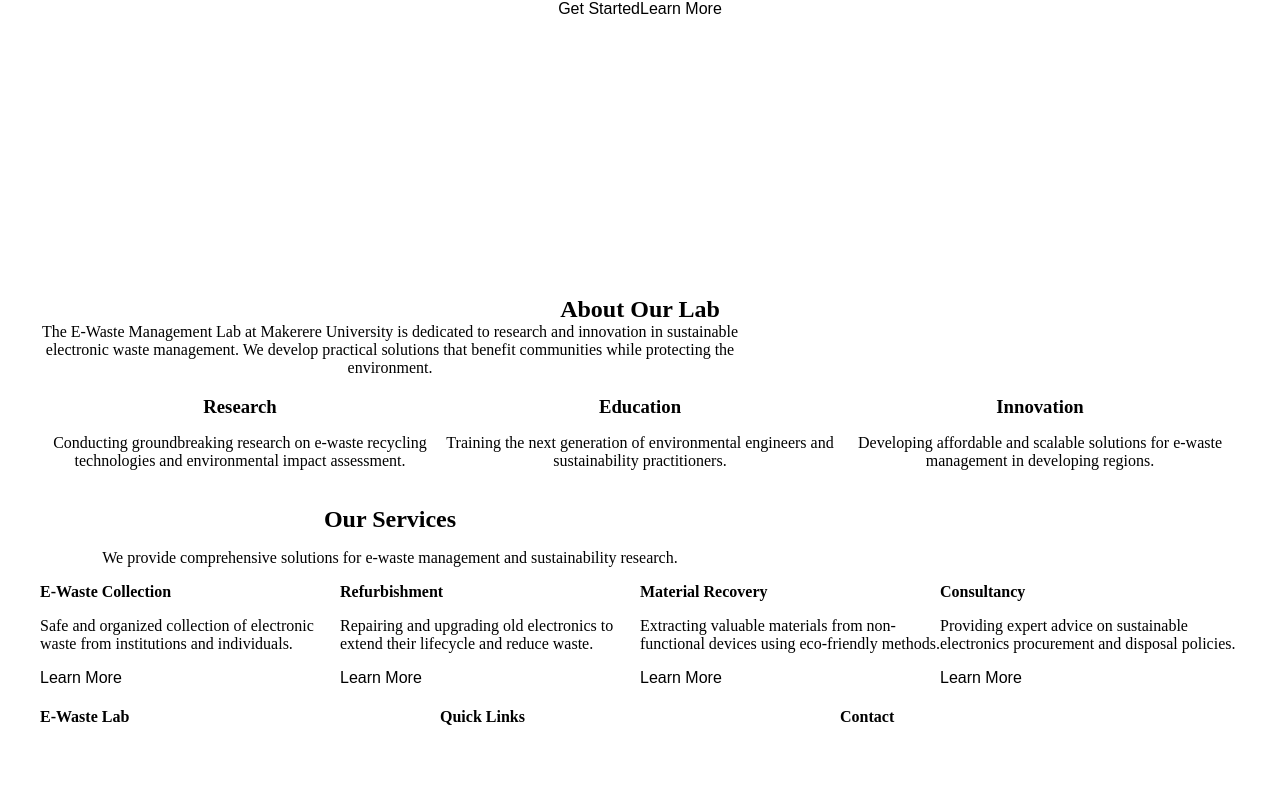
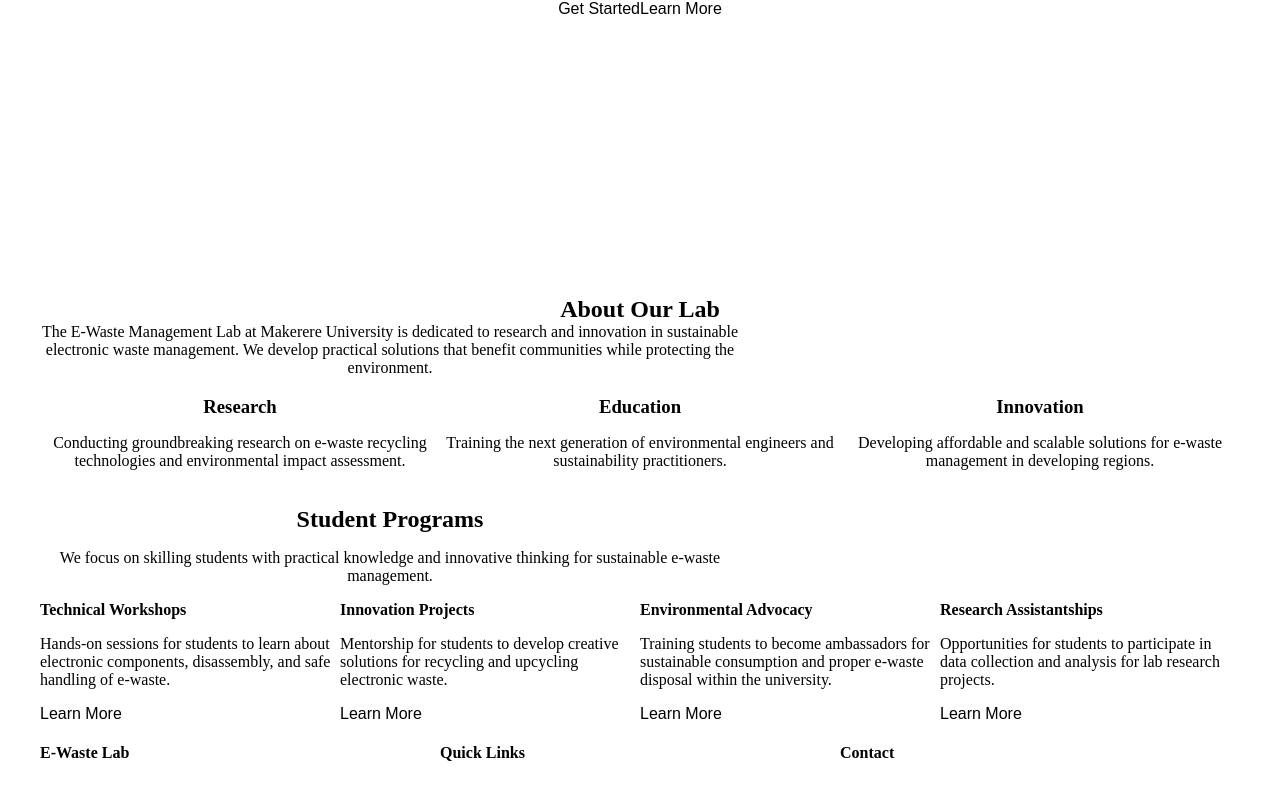
Before and after one commit to Ewaste-Management-Lab/landing-website, an Angular app in the folder ng_src/: page / in a window 1280 px wide. Shown: the part 412-1212 px from the top of the page. Built offline with nearby package versions, Linux system fonts and the light colour scheme.

Commit message:
feat: update services to student programs focusing on skilling #8

```diff
--- a/ng_src/src/app/pages/landing/services-section/services-section.component.ts
+++ b/ng_src/src/app/pages/landing/services-section/services-section.component.ts
@@ -12,8 +12,8 @@ import { ButtonComponent } from '../../../shared/button/button.component';
     <section class="services">
       <app-container>
         <div class="services-header">
-          <h2>Our Services</h2>
-          <p>We provide comprehensive solutions for e-waste management and sustainability research.</p>
+          <h2>Student Programs</h2>
+          <p>We focus on skilling students with practical knowledge and innovative thinking for sustainable e-waste management.</p>
         </div>
         <div class="services-grid">
           <app-card *ngFor="let service of services" [title]="service.title">
@@ -31,20 +31,20 @@ import { ButtonComponent } from '../../../shared/button/button.component';
 export class ServicesSectionComponent {
   services = [
     {
-      title: 'E-Waste Collection',
-      description: 'Safe and organized collection of electronic waste from institutions and individuals.',
+      title: 'Technical Workshops',
+      description: 'Hands-on sessions for students to learn about electronic components, disassembly, and safe handling of e-waste.',
     },
     {
-      title: 'Refurbishment',
-      description: 'Repairing and upgrading old electronics to extend their lifecycle and reduce waste.',
+      title: 'Innovation Projects',
+      description: 'Mentorship for students to develop creative solutions for recycling and upcycling electronic waste.',
     },
     {
-      title: 'Material Recovery',
-      description: 'Extracting valuable materials from non-functional devices using eco-friendly methods.',
+      title: 'Environmental Advocacy',
+      description: 'Training students to become ambassadors for sustainable consumption and proper e-waste disposal within the university.',
     },
     {
-      title: 'Consultancy',
-      description: 'Providing expert advice on sustainable electronics procurement and disposal policies.',
+      title: 'Research Assistantships',
+      description: 'Opportunities for students to participate in data collection and analysis for lab research projects.',
     },
   ];
 }
```
Also changed, not shown: 1 other file (tests, documents, lock files or other folders).
